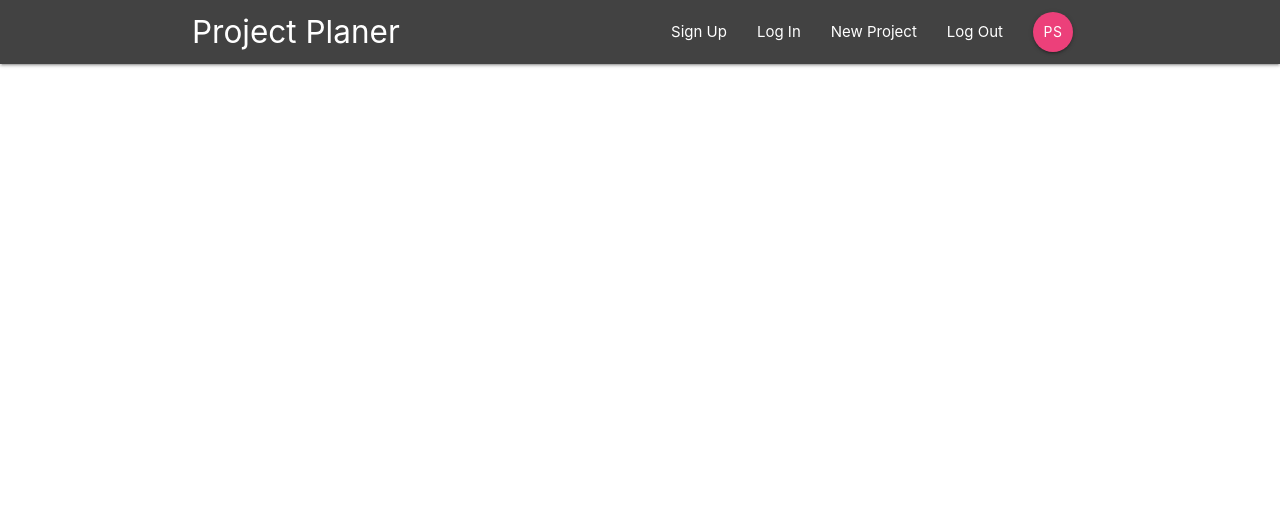
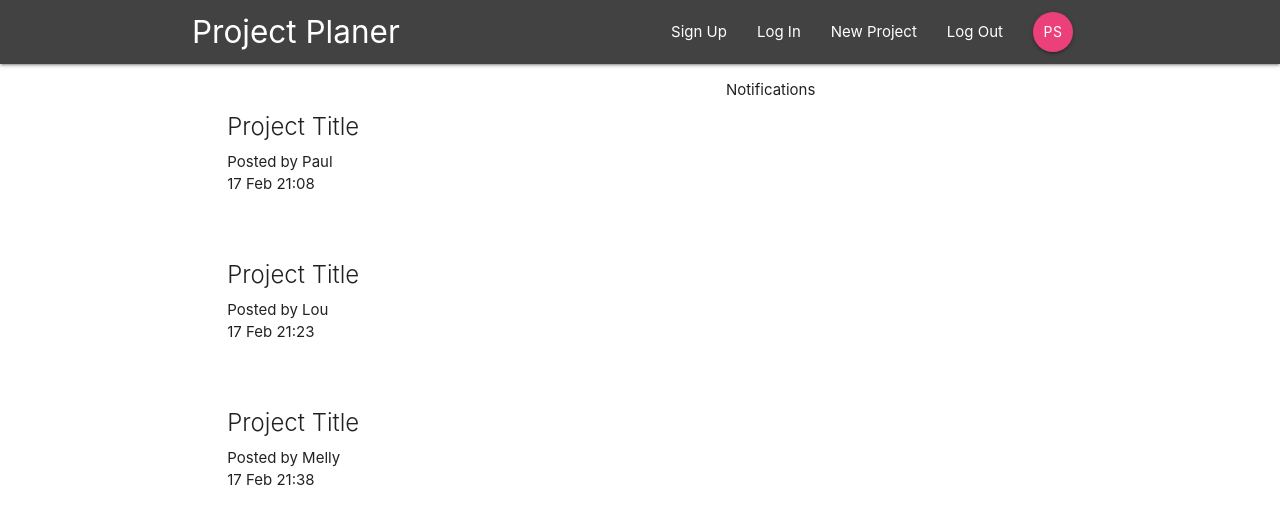
Before and after one commit to paulstandley/project-planer, a React (Create React App) app: page / in a window 1280 px wide. Shown: the top 524 px of the page. Built offline with nearby package versions, Linux system fonts and the light colour scheme.

Commit message:
add to dashbord notifications projectlist

```diff
--- a/src/App.js
+++ b/src/App.js
@@ -1,6 +1,7 @@
 import React, { Component } from 'react';
-import { BrowserRouter } from  'react-router-dom';
+import { BrowserRouter, Switch, Route } from  'react-router-dom';
 import Navbar from './components/layout/Navbar';
+import Dashboard from './components/dashboard/Dashboard';
 
 class App extends Component {
   render() {
@@ -8,6 +9,9 @@
       <BrowserRouter>
         <div className="App">
          <Navbar />
+         <Switch>
+           <Route path='/' component={Dashboard} />
+         </Switch>
         </div>
       </BrowserRouter>
     );
--- a/src/components/dashboard/Dashboard.js
+++ b/src/components/dashboard/Dashboard.js
@@ -0,0 +1,22 @@
+import React, { Component } from 'react';
+import Notifications from './Notifications';
+import ProjectList from '../projects/ProjectList';
+
+class Dashboard extends Component {
+  render() {
+    return (
+      <div className="dashboard container">
+        <div className="row">
+          <div className="col s12 m6">
+            <ProjectList />
+          </div>
+          <div className="col s12 m5 offset-m1">
+            <Notifications />
+          </div>
+        </div>
+      </div>
+     );
+  }
+}
+
+export default Dashboard;
--- a/src/components/dashboard/Notifications.js
+++ b/src/components/dashboard/Notifications.js
@@ -0,0 +1,11 @@
+import React from 'react';
+
+const Notifications = () => {
+  return (
+    <div>
+      <p>Notifications</p>
+    </div>
+  );
+}
+
+export default Notifications;
--- a/src/components/projects/ProjectList.js
+++ b/src/components/projects/ProjectList.js
@@ -0,0 +1,35 @@
+import React from 'react';
+
+const ProjectList = () => {
+  return (
+    <div className="project-list section">
+
+      <div className="card z-depth-0 project-summary">
+        <div className="card-content gray-text text-darken-3">
+        <span className="card-title">Project Title</span>
+          <p>Posted by Paul</p>
+          <p className="gray-text">17 Feb 21:08</p>
+        </div>
+      </div>
+
+      <div className="card z-depth-0 project-summary">
+        <div className="card-content gray-text text-darken-3">
+        <span className="card-title">Project Title</span>
+          <p>Posted by Lou</p>
+          <p className="gray-text">17 Feb 21:23</p>
+        </div>
+      </div>
+
+      <div className="card z-depth-0 project-summary">
+        <div className="card-content gray-text text-darken-3">
+        <span className="card-title">Project Title</span>
+          <p>Posted by Melly</p>
+          <p className="gray-text">17 Feb 21:38</p>
+        </div>
+      </div>
+
+    </div>
+  )
+}
+
+export default ProjectList;
```
